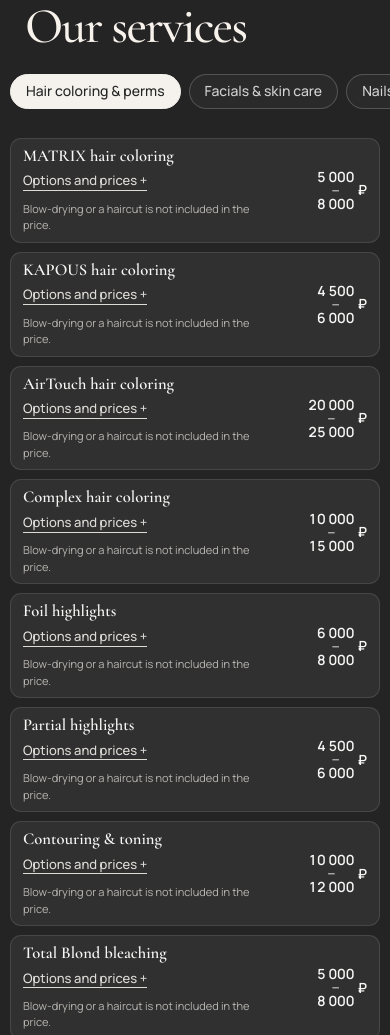
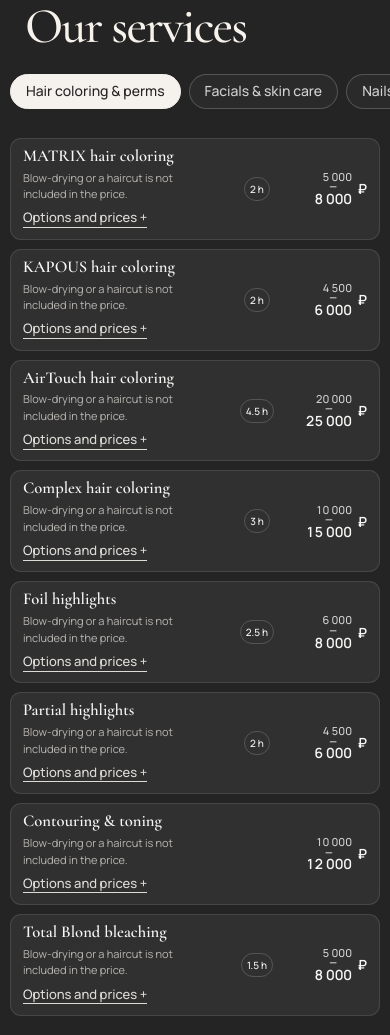
Before and after one commit to TanemTech/ivan-victoriya-salon, a plain HTML site: page index.html in a window 390 px wide. Shown: the part 1635-2670 px from the top of the page. Drawn offline with nearby package versions, Linux system fonts and the light colour scheme.

Commit message:
Align service durations and prices for Victoria

```diff
--- a/index.html
+++ b/index.html
@@ -38,10 +38,10 @@ html.br-booting #salon-mobile,html.br-booting #salon-desktop-v1{visibility:hidde
 @media(prefers-reduced-motion:reduce){#brBootIntro{transition:none!important}}
 </style>
 <link rel="stylesheet" href="desktop.css?v=salon-20261003-v2" media="(hover:hover) and (pointer:fine), (min-width:1024px)">
-<link rel="stylesheet" href="salon-palette.css?v=salon-factory-v1" media="(hover:hover) and (pointer:fine), (min-width:1024px)">
+<link rel="stylesheet" href="salon-palette.css?v=victoria-service-layout-v1" media="(hover:hover) and (pointer:fine), (min-width:1024px)">
 <script src="site-data.js?v=salon-20261003-v1"></script>
 <script src="site-regions.js?v=salon-final-20260928-v2"></script>
-<script src="site-services.js?v=salon-eva-rules-v2"></script>
+<script src="site-services.js?v=victoria-service-layout-v1"></script>
 <script>
 (()=>{
  const site=window.TANEM_SITE_DATA;
@@ -73,7 +73,7 @@ html.br-booting #salon-mobile,html.br-booting #salon-desktop-v1{visibility:hidde
   const palettePreload=document.createElement('link');
   palettePreload.rel='preload';
   palettePreload.as='style';
-  palettePreload.href='salon-palette.css?v=salon-factory-v1';
+  palettePreload.href='salon-palette.css?v=victoria-service-layout-v1';
   document.head.appendChild(palettePreload);
   document.head.appendChild(preload);
  }
@@ -151,7 +151,7 @@ html.br-booting #salon-mobile,html.br-booting #salon-desktop-v1{visibility:hidde
    }else ready();
  }
  const script=document.createElement('script');
- script.src=desktop?'desktop.js?v=salon-eva-rules-v2':'mobile.js?v=salon-eva-rules-v2';
+ script.src=desktop?'desktop.js?v=salon-eva-rules-v2':'mobile.js?v=victoria-service-layout-v1';
  script.async=false;script.onload=()=>{
    const runtime=document.createElement('script');
    runtime.src='site-runtime.js?v=salon-eva-rules-v2';
--- a/mobile.js
+++ b/mobile.js
@@ -1303,4 +1303,4 @@ services.insertAdjacentElement('afterend',about);
 })();
 
 /* salon-template-cold-neutral-20260924 */
-(function(){if(document.getElementById('salon-template-cold-neutral-20260924'))return;const lateCss=document.createElement('link');lateCss.id='salon-template-cold-neutral-20260924';lateCss.rel='stylesheet';lateCss.href='mobile-overrides.css?v=salon-20261003-v4';document.head.appendChild(lateCss);const paletteCss=document.createElement('link');paletteCss.id='tanem-salon-palette-v2';paletteCss.rel='stylesheet';paletteCss.href='salon-palette.css?v=salon-factory-v1';document.head.appendChild(paletteCss);})();
+(function(){if(document.getElementById('salon-template-cold-neutral-20260924'))return;const lateCss=document.createElement('link');lateCss.id='salon-template-cold-neutral-20260924';lateCss.rel='stylesheet';lateCss.href='mobile-overrides.css?v=salon-20261003-v4';document.head.appendChild(lateCss);const paletteCss=document.createElement('link');paletteCss.id='tanem-salon-palette-v2';paletteCss.rel='stylesheet';paletteCss.href='salon-palette.css?v=victoria-service-layout-v1';document.head.appendChild(paletteCss);})();
--- a/salon-palette.css
+++ b/salon-palette.css
@@ -618,8 +618,10 @@ html[data-br-device="desktop"] #salonDesktopTeam .tanem-paged-team .std-master{
 
 /* One catalogue composition on desktop and mobile: title, tariffs, price, details. */
 html[data-br-device] :is(#salon-desktop-v1,#salon-mobile) :is(#salonDesktopServices,#tn13Services,.tanem-master-price-list) .tanem-service-card{
+  --tanem-service-time-width:68px;--tanem-service-price-width:136px;--tanem-service-meta-gap:14px;
   position:relative!important;display:grid!important;
-  grid-template-columns:minmax(0,1fr) 218px!important;column-gap:32px!important;row-gap:0!important;
+  grid-template-columns:minmax(0,1fr) calc(var(--tanem-service-time-width) + var(--tanem-service-price-width) + var(--tanem-service-meta-gap))!important;
+  column-gap:22px!important;row-gap:0!important;
   align-items:center!important;width:100%!important;min-width:0!important;
   height:auto!important;min-height:82px!important;padding:13px 18px!important;text-align:left!important;
 }
@@ -630,38 +632,31 @@ html[data-br-device] :is(#salon-desktop-v1,#salon-mobile) :is(#salonDesktopServi
   position:static!important;display:block!important;width:auto!important;max-width:none!important;
   margin:0!important;padding:0!important;color:inherit!important;
   font:600 clamp(22.8px,1.71vw,28.5px)/1.12 'Cormorant Garamond',Georgia,serif!important;
-  white-space:normal!important;word-break:normal!important;overflow-wrap:normal!important;
+  white-space:normal!important;word-break:normal!important;overflow-wrap:anywhere!important;
   hyphens:none!important;-webkit-hyphens:none!important;-webkit-line-clamp:unset!important;
   overflow:visible!important;text-transform:none!important;letter-spacing:0!important;
 }
-html[data-br-device] :is(#salon-desktop-v1,#salon-mobile) :is(#salonDesktopServices,#tn13Services,.tanem-master-price-list) .tanem-service-tariffs{
-  display:table;width:max-content;max-width:100%;margin:10px 0 0;border-spacing:0 4px;
-  color:inherit;font:500 18px/1.25 'Cormorant Garamond',Georgia,serif;
-}
-html[data-br-device] :is(#salon-desktop-v1,#salon-mobile) :is(#salonDesktopServices,#tn13Services,.tanem-master-price-list) .tanem-service-tariffs>div{display:table-row}
-html[data-br-device] :is(#salon-desktop-v1,#salon-mobile) :is(#salonDesktopServices,#tn13Services,.tanem-master-price-list) .tanem-service-tariffs dt,html[data-br-device] :is(#salon-desktop-v1,#salon-mobile) :is(#salonDesktopServices,#tn13Services,.tanem-master-price-list) .tanem-service-tariffs dd{
-  display:table-cell;margin:0;padding:0;vertical-align:baseline;white-space:nowrap;
-}
-html[data-br-device] :is(#salon-desktop-v1,#salon-mobile) :is(#salonDesktopServices,#tn13Services,.tanem-master-price-list) .tanem-service-tariffs dt{padding-right:18px}
-html[data-br-device] :is(#salon-desktop-v1,#salon-mobile) :is(#salonDesktopServices,#tn13Services,.tanem-master-price-list) .tanem-service-tariffs dd{
-  text-align:right;font:600 13px/1.6 Manrope,Arial,sans-serif;font-variant-numeric:tabular-nums;
+.tanem-service-subtitle{
+  margin-top:3px;color:inherit;opacity:.82;font:500 13px/1.4 Manrope,Arial,sans-serif;overflow-wrap:anywhere;
 }
 html[data-br-device] :is(#salon-desktop-v1,#salon-mobile) :is(#salonDesktopServices,#tn13Services,.tanem-master-price-list) .tanem-service-side{
-  grid-column:2;grid-row:1;display:flex;align-items:center;justify-content:flex-end;gap:20px;
+  grid-column:2;grid-row:1;display:grid;align-items:center;column-gap:var(--tanem-service-meta-gap);
+  grid-template-columns:var(--tanem-service-time-width) var(--tanem-service-price-width);
   align-self:center;min-width:0;pointer-events:none;
 }
 html[data-br-device] :is(#salon-desktop-v1,#salon-mobile) :is(#salonDesktopServices,#tn13Services,.tanem-master-price-list) .tanem-service-price{
+  grid-area:1 / 2;justify-self:end;max-width:100%;text-align:right;
   color:inherit;font:600 17px/1.25 Manrope,Arial,sans-serif;white-space:nowrap;font-variant-numeric:tabular-nums;
 }
 html[data-br-device] :is(#salon-desktop-v1,#salon-mobile) :is(#salonDesktopServices,#tn13Services,.tanem-master-price-list) .tanem-service-duration{
-  padding:5px 8px;border:1px solid rgba(255,255,255,.18);border-radius:999px;
+  grid-area:1 / 1;justify-self:center;max-width:100%;padding:5px;border:1px solid rgba(255,255,255,.18);border-radius:999px;
   font:500 10px/1.2 Manrope,Arial,sans-serif;white-space:nowrap;
 }
 html[data-br-device] :is(#salon-desktop-v1,#salon-mobile) :is(#salonDesktopServices,#tn13Services,.tanem-master-price-list) .tanem-service-description{
   grid-column:1;min-width:0;margin-top:9px;color:#b9b6b2;
 }
 html[data-br-device] :is(#salon-desktop-v1,#salon-mobile) :is(#salonDesktopServices,#tn13Services,.tanem-master-price-list) .tanem-service-description p{
-  margin:0;font:400 12px/1.55 Manrope,Arial,sans-serif;
+  margin:0;font:400 12px/1.55 Manrope,Arial,sans-serif;overflow-wrap:anywhere;
   display:-webkit-box;-webkit-box-orient:vertical;-webkit-line-clamp:2;overflow:hidden;
 }
 html[data-br-device] :is(#salon-desktop-v1,#salon-mobile) :is(#salonDesktopServices,#tn13Services,.tanem-master-price-list) .tanem-service-description:is(.is-expanded,.is-measuring) p{
@@ -682,48 +677,45 @@ html[data-br-device] :is(#salon-desktop-v1,#salon-mobile) :is(#salonDesktopServi
 html[data-br-device] :is(#salon-desktop-v1,#salon-mobile) :is(#salonDesktopServices,#tn13Services,.tanem-master-price-list) .tanem-service-description [hidden]{display:none!important}
 
 html[data-br-device="mobile"] #salon-mobile :is(#tn13Services,.tanem-master-price-list) .tanem-service-card{
-  grid-template-columns:minmax(0,1fr) 104px!important;column-gap:12px!important;
+  --tanem-service-time-width:62px;--tanem-service-price-width:70px;--tanem-service-meta-gap:9px;
+  column-gap:10px!important;
   padding:8px 12px!important;min-height:68px!important;
 }
 html[data-br-device="mobile"] #salon-mobile :is(#tn13Services,.tanem-master-price-list) .tanem-service-title{
   font-size:clamp(15px,4.25vw,17px)!important;line-height:1.14!important;
 }
-html[data-br-device="mobile"] #salon-mobile :is(#tn13Services,.tanem-master-price-list) .tanem-service-tariffs{
-  margin-top:7px;font-size:16px;border-spacing:0 3px;
+html[data-br-device="mobile"] #salon-mobile .tanem-service-subtitle{font-size:11px}
+html[data-br-device="mobile"] #salon-mobile :is(#tn13Services,.tanem-master-price-list) .tanem-service-price{
+  display:grid;grid-template-columns:max-content 12px;column-gap:3px;align-items:center;
+  font-size:14px;text-align:right;
 }
-html[data-br-device="mobile"] #salon-mobile :is(#tn13Services,.tanem-master-price-list) .tanem-service-tariffs dt{padding-right:12px}
-html[data-br-device="mobile"] #salon-mobile :is(#tn13Services,.tanem-master-price-list) .tanem-service-tariffs dd{font-size:11px;line-height:1.5}
-html[data-br-device="mobile"] #salon-mobile :is(#tn13Services,.tanem-master-price-list) .tanem-service-side{
-  flex-wrap:wrap;gap:7px;justify-content:flex-end;
-}
-html[data-br-device="mobile"] #salon-mobile :is(#tn13Services,.tanem-master-price-list) .tanem-service-price{
-  display:grid;grid-template-columns:minmax(0,1fr) 14px;column-gap:4px;align-items:center;
-  width:100%;font-size:14px;text-align:right;
-}
+html[data-br-device="mobile"] #salon-mobile .tanem-service-price.is-book{display:block;font-size:11px}
 html[data-br-device="mobile"] #salon-mobile :is(#tn13Services,.tanem-master-price-list) .tanem-price-amount small{font:inherit;font-size:10px}
-html[data-br-device="mobile"] #salon-mobile :is(#tn13Services,.tanem-master-price-list) .tanem-price-currency{grid-column:2;grid-row:1;text-align:center}
-html[data-br-device="mobile"] #salon-mobile :is(#tn13Services,.tanem-master-price-list) .is-range{grid-template-rows:17px 10px 17px;text-align:center}
-html[data-br-device="mobile"] #salon-mobile :is(#tn13Services,.tanem-master-price-list) .tanem-price-low{grid-column:1;grid-row:1}
-html[data-br-device="mobile"] #salon-mobile :is(#tn13Services,.tanem-master-price-list) .tanem-price-dash{grid-column:1;grid-row:2;font-size:10px}
+html[data-br-device="mobile"] #salon-mobile :is(#tn13Services,.tanem-master-price-list) .tanem-price-currency{grid-column:2;grid-row:1;text-align:right}
+html[data-br-device="mobile"] #salon-mobile :is(#tn13Services,.tanem-master-price-list) .tanem-service-price.is-range{grid-template-rows:13px 7px 17px}
+html[data-br-device="mobile"] #salon-mobile :is(#tn13Services,.tanem-master-price-list) .tanem-price-low{grid-column:1;grid-row:1;font-size:11px;font-weight:500;opacity:.82}
+html[data-br-device="mobile"] #salon-mobile :is(#tn13Services,.tanem-master-price-list) .tanem-price-dash{grid-column:1;grid-row:2;justify-self:center;font-size:10px;line-height:7px}
 html[data-br-device="mobile"] #salon-mobile :is(#tn13Services,.tanem-master-price-list) .tanem-price-high{grid-column:1;grid-row:3}
 html[data-br-device="mobile"] #salon-mobile :is(#tn13Services,.tanem-master-price-list) .is-range .tanem-price-currency{grid-row:1/4}
-html[data-br-device="mobile"] #salon-mobile :is(#tn13Services,.tanem-master-price-list) .tanem-service-description{margin-top:7px}
+html[data-br-device="mobile"] #salon-mobile :is(#tn13Services,.tanem-master-price-list) .tanem-service-description{margin-top:4px}
 html[data-br-device="mobile"] #salon-mobile :is(#tn13Services,.tanem-master-price-list) .tanem-service-description p{font-size:11px;line-height:1.5}
 
 /* Variants have their own typography and a shared price column. */
 html[data-br-device] :is(#salon-desktop-v1,#salon-mobile) :is(#salonDesktopServices,#tn13Services,.tanem-master-price-list) .tanem-service-tariffs{
-  display:block;width:max-content;max-width:100%;margin:4px 0 0;border-spacing:0;
+  display:grid;max-width:100%;margin:4px 0 0;row-gap:4px;
   color:inherit;font:500 12.5px/1.5 Manrope,Arial,sans-serif;
 }
 html[data-br-device] :is(#salon-desktop-v1,#salon-mobile) :is(#salonDesktopServices,#tn13Services,.tanem-master-price-list) .tanem-service-tariffs>div{
-  display:grid;grid-template-columns:106px max-content;align-items:baseline;gap:10px;
+  display:grid;grid-template-columns:minmax(0,1fr) minmax(0,1fr);align-items:baseline;gap:8px;
 }
 html[data-br-device] :is(#salon-desktop-v1,#salon-mobile) :is(#salonDesktopServices,#tn13Services,.tanem-master-price-list) .tanem-service-tariffs dt{
-  display:block;padding:0;white-space:normal;
+  overflow-wrap:anywhere;
 }
 html[data-br-device] :is(#salon-desktop-v1,#salon-mobile) :is(#salonDesktopServices,#tn13Services,.tanem-master-price-list) .tanem-service-tariffs dd{
-  display:block;padding:0;font:600 12.5px/1.5 Manrope,Arial,sans-serif;text-align:left;
+  display:flex;flex-wrap:wrap;justify-content:flex-end;gap:0 8px;margin:0;
+  font:600 12.5px/1.5 Manrope,Arial,sans-serif;font-variant-numeric:tabular-nums;
 }
+.tanem-service-tariffs dd span{white-space:nowrap}
 html[data-br-device] .tanem-service-options{margin:0}
 html[data-br-device] .tanem-service-options summary{
   position:relative;z-index:3;display:flex;align-items:center;width:fit-content;max-width:100%;pointer-events:auto;
@@ -735,13 +727,7 @@ html[data-br-device] .tanem-service-options summary{
 .tanem-service-options summary::after{content:' +';display:inline-block;margin-left:3px}
 .tanem-service-options[open] summary::after{content:' −'}
 html[data-br-device] .tanem-service-options[open] .tanem-service-tariffs{margin-top:8px}
-html[data-br-device="mobile"] #salon-mobile :is(#tn13Services,.tanem-master-price-list) .tanem-service-tariffs{width:max-content;font-size:12px}
-html[data-br-device="mobile"] #salon-mobile :is(#tn13Services,.tanem-master-price-list) .tanem-service-tariffs>div{grid-template-columns:100px max-content;gap:10px}
-html[data-br-device="mobile"] #salon-mobile :is(#tn13Services,.tanem-master-price-list) .tanem-service-tariffs dd{font-size:12px}
-html[data-br-device="mobile"] #salon-mobile .tanem-service-price{
-  width:max-content!important;grid-template-columns:max-content max-content!important;column-gap:3px!important;
-}
-html[data-br-device="mobile"] #salon-mobile .tanem-service-side{justify-self:end}
+html[data-br-device="mobile"] #salon-mobile :is(#tn13Services,.tanem-master-price-list) .tanem-service-tariffs,html[data-br-device="mobile"] #salon-mobile :is(#tn13Services,.tanem-master-price-list) .tanem-service-tariffs dd{font-size:11px}
 
 /* Profiles use the shared service structure on a light surface. */
 html[data-br-device] :is(#salon-desktop-v1,#salon-mobile) .tanem-master-price-list .tanem-service-card{
@@ -869,6 +855,4 @@ html[data-br-device="mobile"] #salon-mobile .tn22-master-page .tanem-master-revi
 }
 html[data-br-device="mobile"] #salon-mobile .tn22-master-page .tanem-master-review .tn30-review-open{margin-top:auto}
 
-/* Variant duration is optional and stays adjacent to its price. */
-.tanem-service-tariffs dd .tanem-variant-duration{margin-inline-end:.65em}
 @media(hover:hover) and (pointer:fine){.tanem-master-review-window.is-static .tanem-master-review-track{cursor:auto}}
--- a/site-services.js
+++ b/site-services.js
@@ -18,9 +18,11 @@
     .replace(/([\d ])\s*[–—-]\s*(?=\d)/u,'$1–').replace(/ +/g,' ');
   const description=(service,lang)=>localize(service.description,lang).trim();
   function duration(value,lang){
-    const raw=localize(value,lang),m=raw.match(/^(\d+(?:[.,]\d+)?)\s*(мин(?:ут(?:а|ы)?)?|min(?:utes?)?|ч(?:ас(?:а|ов)?)?|h(?:ours?)?)\.?$/iu);
-    if(!m)return raw;
-    const n=Number(m[1].replace(',','.')),minutes=/^(мин|min)/iu.test(m[2])?n:n*60;
+    const raw=localize(value,lang).trim();
+    const simple=raw.match(/^(\d+(?:[.,]\d+)?)\s*(мин(?:ут(?:а|ы)?)?|min(?:utes?)?|ч(?:ас(?:а|ов)?)?|h(?:ours?)?)\.?$/iu);
+    const compound=raw.match(/^(\d+)\s*(?:ч(?:ас(?:а|ов)?)?|h(?:ours?)?)\.?\s*(\d+)\s*(?:мин(?:ут(?:а|ы)?)?|min(?:utes?)?)\.?$/iu);
+    if(!simple&&!compound)return raw;
+    const minutes=compound?Number(compound[1])*60+Number(compound[2]):Number(simple[1].replace(',','.'))*(/^(мин|min)/iu.test(simple[2])?1:60);
     const {min,hour}=words(lang);
     if(minutes<60)return minutes+' '+min;
     const hours=minutes/60;
@@ -45,14 +47,22 @@
     return format(low)+(high===low?'':'–'+format(high))+' '+currency;
   }
   function render(service,device,lang=language()){
-    const title=localize(service.title,lang).replace(/\u00ad/g,''),variants=(service.variants||[]).filter(v=>localize(v.label,lang)||localize(v.price,lang)||localize(v.duration,lang));
+    const title=localize(service.title,lang).replace(/\u00ad/g,'');
+    const titleParts=title.match(/^(.+?)\s+\(([^()]+)\)$/u);
+    const titleText=titleParts?.[1]||title;
+    const qualifier=titleParts?.[2]||'';
+    const subtitle=qualifier.charAt(0).toLocaleUpperCase(lang)+qualifier.slice(1);
+    const variants=(service.variants||[]).filter(v=>localize(v.label,lang)||localize(v.price,lang)||localize(v.duration,lang));
     const range=service.variantType==='length'?lengthPrice(variants,lang):'';
-    const copy=description(service,lang),price=range||localize(service.price,lang),time=duration(service.duration,lang);
+    const copy=description(service,lang),price=range||localize(service.price,lang);
+    const variantTimes=variants.map(variant=>duration(variant.duration,lang));
+    const commonTime=variantTimes.length&&variantTimes.every(time=>time===variantTimes[0])?variantTimes[0]:'';
+    const time=duration(service.duration,lang)||commonTime;
     const id='service-description-'+device+'-'+(service.profileId||'catalogue')+'-'+service.id;
     const copyLabels=words(lang),book=copyLabels.book;
-    const tariffRows=variants.map(variant=>{
+    const tariffRows=variants.map((variant,index)=>{
       const label=localize(variant.label,lang);
-      const time=duration(variant.duration,lang);
+      const time=variantTimes[index];
       const price=normalizePrice(localize(variant.price,lang));
       return '<div><dt>'+escape(label)+'</dt><dd>'+(time?'<span class="tanem-variant-duration">'+escape(time)+'</span>':'')+
         (price?'<span>'+escape(price)+'</span>':'')+'</dd></div>';
@@ -62,9 +72,9 @@
     const options=variants.length?'<details class="tanem-service-options"><summary><span class="tanem-options-label">'+escape(optionsLabel)+' +</span></summary><div class="tanem-options-panel">'+tariffs+'</div></details>':'';
     const prose=copy?'<div class="tanem-service-description"><p id="'+escape(id)+'">'+escape(copy)+'</p><button class="tanem-service-more" type="button" aria-expanded="false" aria-controls="'+escape(id)+'">'+copyLabels.more+'</button></div>':'';
     return '<article class="'+(device==='desktop'?'dct-service-card':'tn31-service-row')+' tanem-service-card" data-tanem-service-id="'+escape(service.id)+'" data-tanem-profile="'+escape(service.profileId||'catalogue')+'" data-tanem-layout="'+device+'" data-tanem-lang="'+lang+'">'+
-      '<div class="tanem-service-copy"><strong class="tanem-service-title '+(device==='desktop'?'dct-service-card-title':'tn31-service-name')+'">'+escape(title).replace(/([+/])/g,'$1<wbr>')+'</strong>'+
-      options+prose+'</div>'+
-      '<div class="tanem-service-side">'+(time?'<small class="tanem-service-duration">'+escape(time)+'</small>':'')+(price?priceMarkup(price,device):'<span class="tanem-service-price">'+book+'</span>')+'</div>'+
+      '<div class="tanem-service-copy"><strong class="tanem-service-title '+(device==='desktop'?'dct-service-card-title':'tn31-service-name')+'">'+escape(titleText).replace(/([+/])/g,'$1<wbr>')+'</strong>'+
+      (subtitle?'<div class="tanem-service-subtitle">'+escape(subtitle)+'</div>':'')+prose+options+'</div>'+
+      '<div class="tanem-service-side">'+(time?'<small class="tanem-service-duration">'+escape(time)+'</small>':'')+(price?priceMarkup(price,device):'<span class="tanem-service-price is-book">'+book+'</span>')+'</div>'+
       '<button class="tanem-service-book" type="button" '+(device==='desktop'?'data-service-book':'data-book-service')+' aria-label="'+book+': '+escape(title)+'"></button></article>';
   }
   function measure(card){
```
